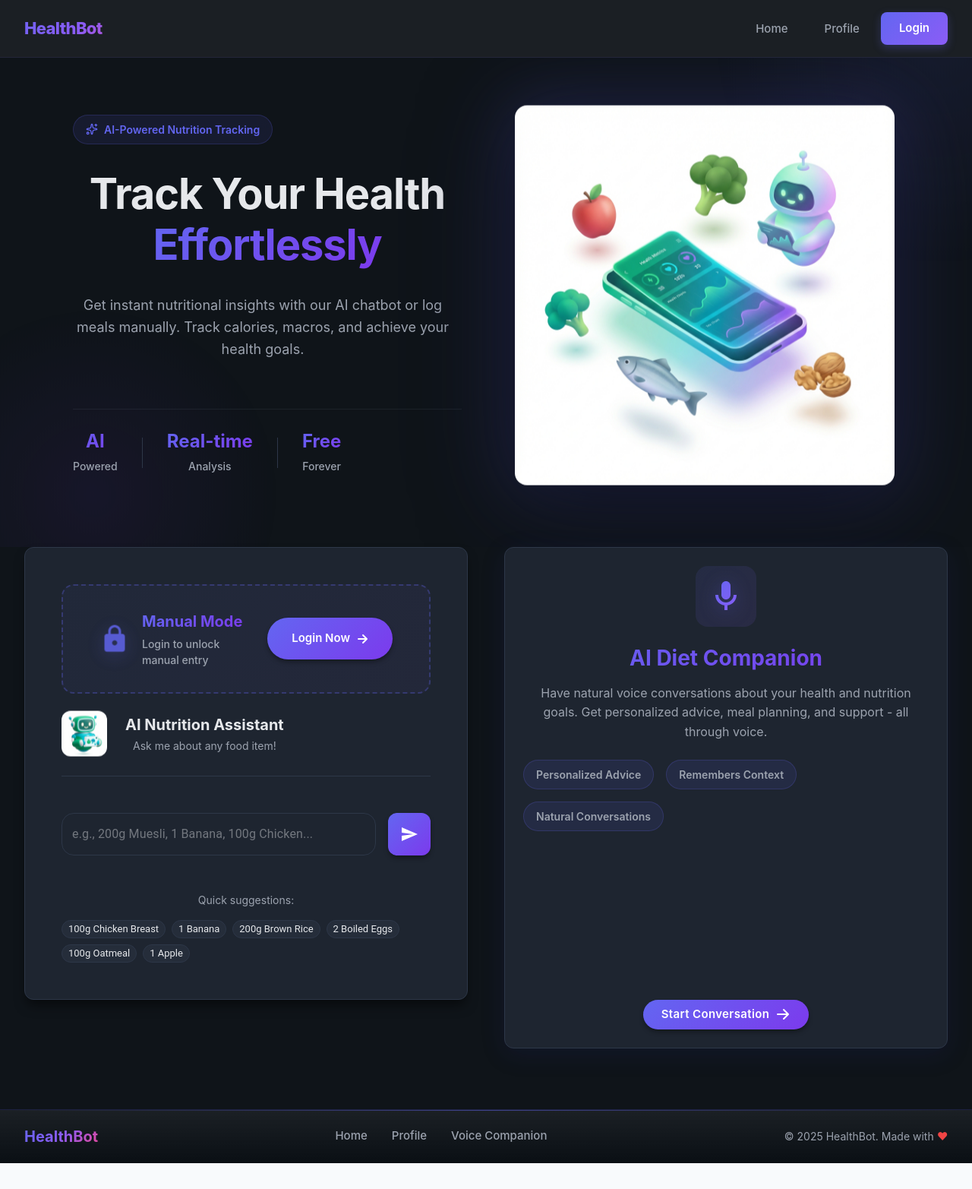
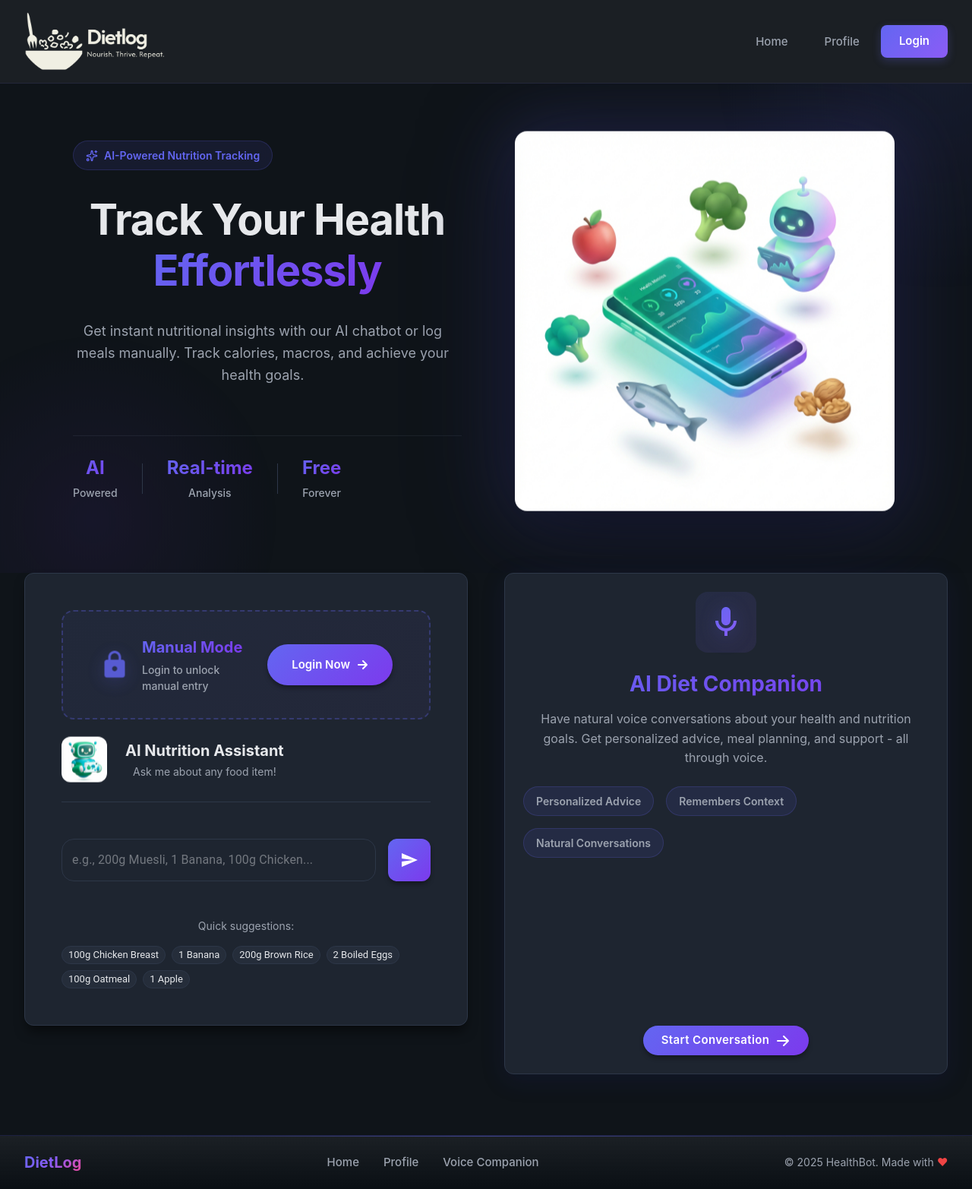
Before and after one commit to aavishkark/HealthBot, a React (Create React App) app: page / in a window 1280 px wide. Shown: the whole page at 76% size. Before the commit the page ends 1531 px from the top, so only its background shows below. Built offline with nearby package versions, Linux system fonts and the light colour scheme; no server answers; what @vapi-ai/web would draw is missing.

Commit message:
Session history debug

```diff
--- a/src/Components/Footer.jsx
+++ b/src/Components/Footer.jsx
@@ -6,7 +6,7 @@ export const Footer = () => {
             <div className="footer-container">
                 <div className="footer-content">
                     <div className="footer-brand">
-                        <span className="footer-logo gradient-text">HealthBot</span>
+                        <span className="footer-logo gradient-text">DietLog</span>
                     </div>
 
                     <nav className="footer-nav">
--- a/src/Components/Navbar.jsx
+++ b/src/Components/Navbar.jsx
@@ -2,7 +2,7 @@ import { useAuth } from './authContext';
 import { useState } from 'react';
 import API from './api';
 import './navbar.css';
-import { useNavigate } from 'react-router-dom';
+import { useNavigate, Link } from 'react-router-dom';
 import { Snackbar, Alert } from '@mui/material';
 import { Menu, X } from 'lucide-react';
 
@@ -37,7 +37,13 @@ export const Navbar = () => {
             <nav className="navbar-modern">
                 <div className="navbar-container">
                     <div className="navbar-logo">
-                        <span className="logo-text gradient-text">HealthBot</span>
+                        <Link to='/' style={{ display: 'flex', alignItems: 'center', gap: '0.5rem', textDecoration: 'none' }}>
+                            <img
+                                src='/logo.png'
+                                alt='HealthBot Logo'
+                                style={{ width: '186px', height: 'auto' }}
+                            />
+                        </Link>
                     </div>
 
                     <ul className="navbar-links">
--- a/src/Pages/VoiceCompanion/VoiceCompanion.jsx
+++ b/src/Pages/VoiceCompanion/VoiceCompanion.jsx
@@ -141,7 +141,7 @@ export const VoiceCompanion = () => {
             const res = await API.get('/getVoiceContext', {
                 params: { email },
             });
-
+            console.log('User context loaded:', res.data);
             setUserContext(res.data.context || '');
             setPastSessions(res.data.pastSessions || []);
             console.log('User context loaded:', res.data);
@@ -302,7 +302,6 @@ export const VoiceCompanion = () => {
                                 )}
                             </div>
 
-                            {/* Call Controls */}
                             <div className="call-controls">
                                 {callStatus === CallStatus.INACTIVE || callStatus === CallStatus.FINISHED ? (
                                     <button
```
Also changed, not shown: public/logo.png.
